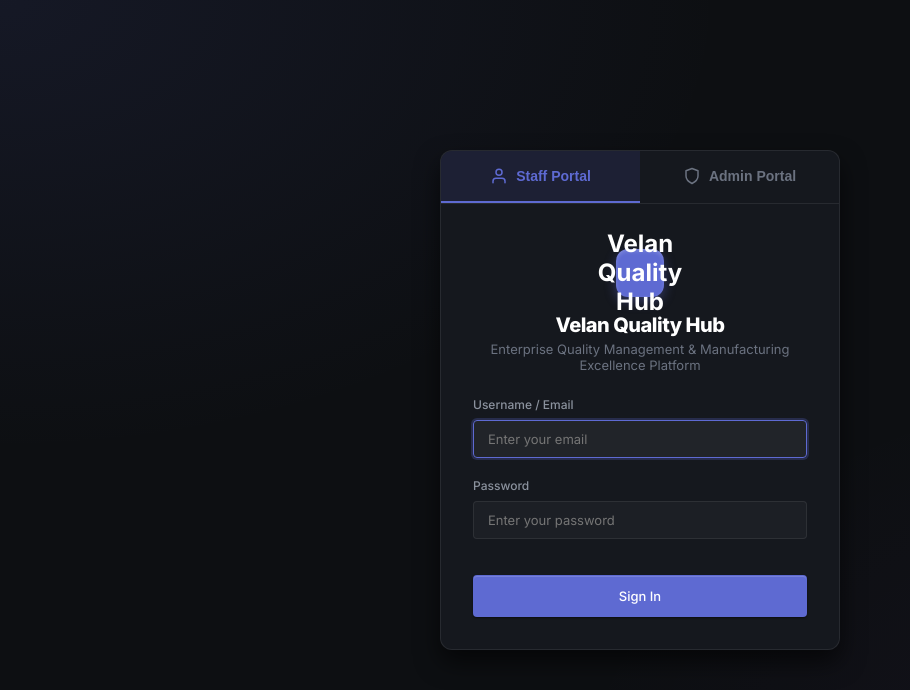
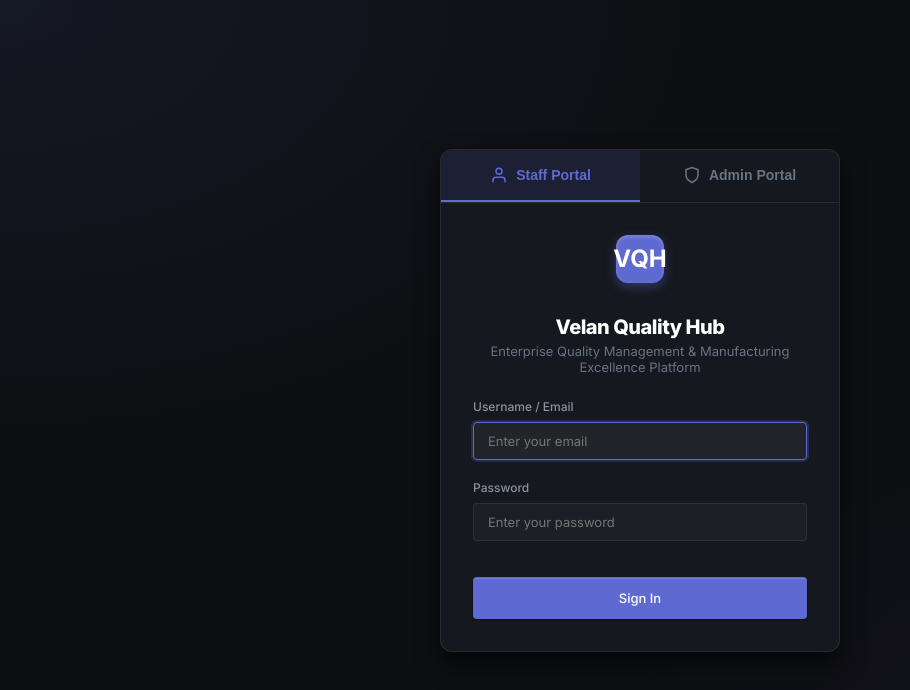
Before and after one commit to poairtronic/ERROR-CORRECTION-APPLICATION-, a React (Vite) app in the folder frontend/: page /login in a window 1280 px wide. Shown: the top 690 px of the page, without its empty margins (0-910 px from the left). Built offline with nearby package versions, Linux system fonts and the light colour scheme; no server answers.

Commit message:
fix: adjust login page logo text to prevent overlapping

```diff
--- a/frontend/src/components/analytics/AnalyticsReportPDF.jsx
+++ b/frontend/src/components/analytics/AnalyticsReportPDF.jsx
@@ -101,7 +101,7 @@ export default function AnalyticsReportPDF({ data }) {
     return statuses.map(s => ({
       name: STATUS_LABELS[s] || s,
       value: kpis[toCamelCase(s)] ||
-             kpis[s.toLowerCase()] || 0,
+        kpis[s.toLowerCase()] || 0,
       color: STATUS_COLORS[s] || GRAY_400,
     }));
   }, [data]);
--- a/frontend/src/pages/LoginPage.jsx
+++ b/frontend/src/pages/LoginPage.jsx
@@ -87,9 +87,9 @@ export default function LoginPage() {
         </div>
 
         <div style={{ padding: '32px' }}>
-          <div className="login-logo" style={{ marginBottom: '24px' }}>
-            <div className="hex" style={loginType === 'admin' ? { background: 'linear-gradient(135deg, #a855f7, #7e22ce)' } : {}}>Velan Quality Hub</div>
-            <h1 style={{ fontSize: '20px', fontWeight: 800 }}>Velan Quality Hub</h1>
+          <div className="login-logo" style={{ marginBottom: '24px', textAlign: 'center', display: 'flex', flexDirection: 'column', alignItems: 'center' }}>
+            <div className="hex" style={loginType === 'admin' ? { background: 'linear-gradient(135deg, #a855f7, #7e22ce)' } : {}}>VQH</div>
+            <h1 style={{ fontSize: '20px', fontWeight: 800, marginTop: '16px' }}>Velan Quality Hub</h1>
             <p style={{ fontSize: '13px', color: 'var(--text-dim)', marginTop: '4px' }}>
               Enterprise Quality Management & Manufacturing Excellence Platform
             </p>
```
